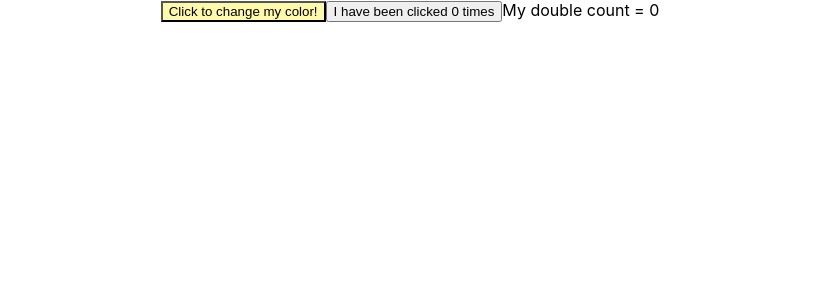
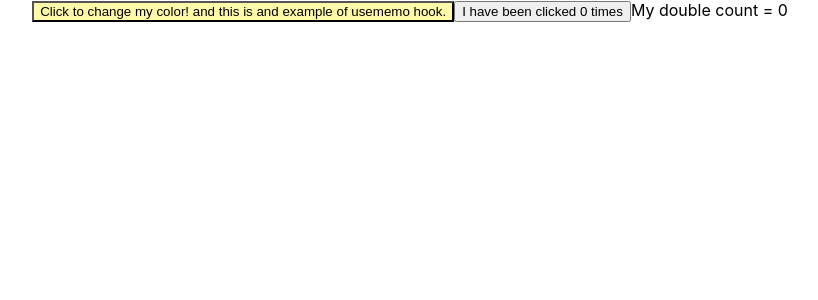
Before and after one commit to mehakkaur0409/PrivateRepo, a React (Create React App) app in the folder nodejspractice/myapp/: page / in a window 1280 px wide. Shown: the top 300 px of the page, without its empty margins (230-1048 px from the left). Built offline with nearby package versions, Linux system fonts and the light colour scheme.

Commit message:
button text changed

```diff
--- a/nodejspractice/myapp/src/App.js
+++ b/nodejspractice/myapp/src/App.js
@@ -17,7 +17,7 @@ function App() {
           style={{ backgroundColor: color }}
           onClick={generateRandomColor}
         >
-          Click to change my color!
+          Click to change my color! and this is and example of usememo hook.
         </button>
         <button onClick={() => setCount((prevCount) => prevCount + 1)}>
           I have been clicked {count} times
```
